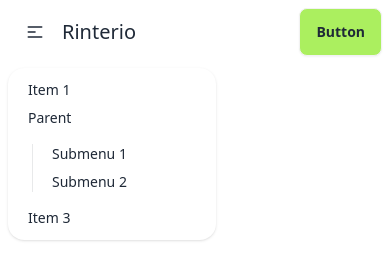
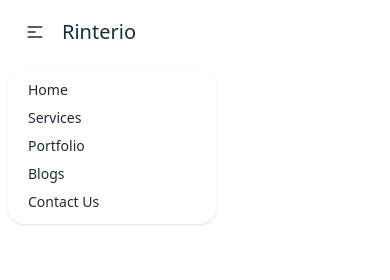
Before and after one commit to musfikanoni/Assignment---03, a plain HTML site: page index.html in a window 390 px wide. Both pictures are taken after a click on the button 35 px from the left and 32 px from the top of the page. Drawn offline with nearby package versions, Linux system fonts and the light colour scheme.

Commit message:
Navbars edit

```diff
--- a/index.html
+++ b/index.html
@@ -32,7 +32,8 @@
 <body>
     <!-- header start -->
     <header class="">
-      <div class="navbar bg-base-100">
+      <nav class="lg:w-10/12 mx-auto">
+        <div class="navbar">
           <div class="navbar-start">
             <div class="dropdown">
               <div tabindex="0" role="button" class="btn btn-ghost lg:hidden">
@@ -52,15 +53,11 @@
               <ul
                 tabindex="0"
                 class="menu menu-sm dropdown-content bg-base-100 rounded-box z-[1] mt-3 w-52 p-2 shadow">
-              <li><a>Item 1</a></li>
-              <li>
-                <a>Parent</a>
-                <ul class="p-2">
-                  <li><a>Submenu 1</a></li>
-                  <li><a>Submenu 2</a></li>
-                </ul>
-              </li>
-              <li><a>Item 3</a></li>
+                <li><a>Home</a></li>
+                <li><a>Services</a></li>
+                <li><a>Portfolio</a></li>
+                <li><a>Blogs</a></li>
+                <li><a>Contact Us</a></li>
               </ul>
             </div>
             <a class="text-xl">Rinterio</a>
@@ -74,10 +71,12 @@
               <li><a>Contact Us</a></li>
             </ul>
           </div>
-        <div class="navbar-end">
-          <a class="btn bg-[#ABEF5F]">Button</a>
+          <div class="navbar-end hidden md:block">
+            <i class="fa-solid fa-magnifying-glass"></i>
+            <a class="btn bg-[#ABEF5F]">Book Consult</a>
           </div>
         </div>
+      </nav>
     </header>
     <!-- header end -->
     <!-- main start -->
```
Lines whose indentation alone changed are shown as unchanged.
